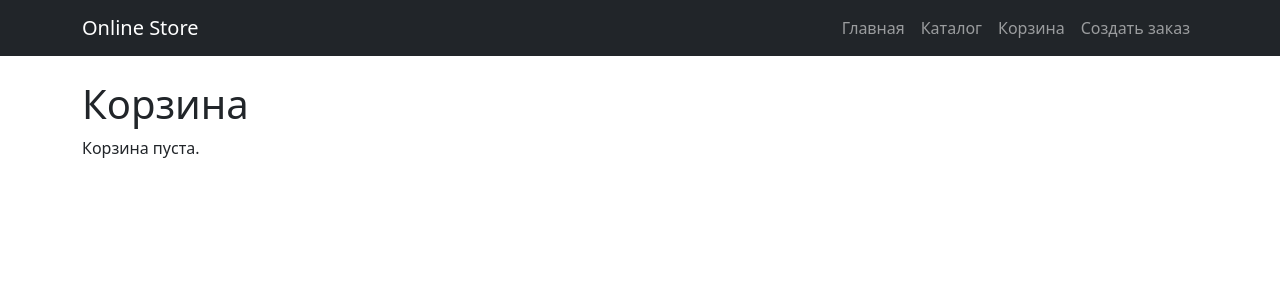
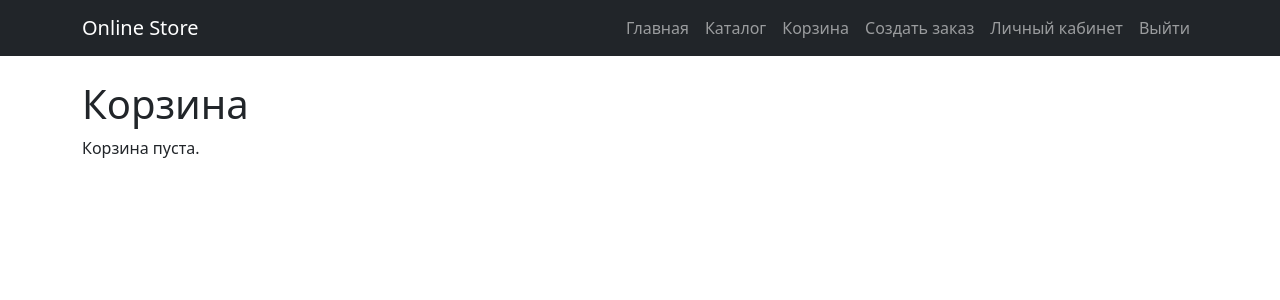
Before and after one commit to giveMepower94/Python_OnlineStore_Kulagin, a Django app: page /cart/ in a window 1280 px wide. Shown: the top 300 px of the page. Run offline with Django 5.2, Linux system fonts and the light colour scheme; the visitor is signed in with stand-in values (Sample User, id 1); data comes from the database, SQL or seed files in the repository; data that the repository does not hold is empty.

Commit message:
edit base.html

```diff
--- a/store/views.py
+++ b/store/views.py
@@ -3,40 +3,49 @@ from .models import Product, Stock, Cart, Order, OrderItem
 from django.urls import reverse_lazy
 from .forms import CartForm, OrderForm
 from django.shortcuts import render
+from django.contrib.auth.mixins import LoginRequiredMixin
 
 
 # Create your views here.
-class ProductListView(ListView):
+class ProductListView(LoginRequiredMixin, ListView):
     model = Product
     template_name = 'store/product_list.html'
     context_object_name = 'products'
 
+    # перенаправление неавторизованных на страницу логина
+    login_url = '/users/login/'
+    redirect_field_name = 'next'
 
-class ProductDetailView(DetailView):
+
+class ProductDetailView(LoginRequiredMixin, DetailView):
     model = Product
     template_name = 'store/product_detail.html'
     context_object_name = 'product'
+    login_url = '/users/login/'
 
 
-class StockListView(ListView):
+class StockListView(LoginRequiredMixin, ListView):
     model = Stock
     template_name = 'store/stock_list'
     context_object_name = 'stocks'
+    login_url = '/users/login/'
 
     def get_queryset(self):
         return Stock.objects.all()
 
 
-class StockDetailView(DetailView):
+class StockDetailView(LoginRequiredMixin, DetailView):
     model = Stock
     template_name = 'store/stock_detail'
     context_object_name = 'stock'
+    login_url = '/users/login/'
 
 
-class AddToCartView(FormView):
+class AddToCartView(LoginRequiredMixin, FormView):
     form_class = CartForm
     template_name = 'store/add_to_cart.html'
     success_url = reverse_lazy('cart_detail')
+    login_url = '/users/login/'
 
     def form_valid(self, form):
         product = form.cleaned_data['product']
@@ -47,18 +56,20 @@ class AddToCartView(FormView):
         return super().form_valid(form)
 
 
-class CartDetailView(DetailView):
+class CartDetailView(LoginRequiredMixin, DetailView):
     model = Cart
     template_name = 'store/cart_detail.html'
+    login_url = '/users/login/'
 
     def get_object(self):
         return Cart.objects.get_or_create(customer=self.request.user.customer)
 
 
-class CreateOrderView(FormView):
+class CreateOrderView(LoginRequiredMixin, FormView):
     template_name = 'store/order_create.html'
     form_class = OrderForm
     success_url = reverse_lazy('order_success')
+    login_url = '/users/login/'
 
     def form_valid(self, form):
         user = self.request.user
@@ -93,10 +104,11 @@ class CreateOrderView(FormView):
         return render(self.request, 'store/order_success.html', {'order': order})
 
 
-class OrderDetailView(DetailView):
+class OrderDetailView(LoginRequiredMixin, DetailView):
     model = Order
     template_name = 'store/order_detail.html'
     context_object_name = 'order'
+    login_url = '/users/login/'
 
     def get_queryset(self):
         return Order.objects.filter(customer=self.request.user.customer)
--- a/templates/base.html
+++ b/templates/base.html
@@ -7,10 +7,7 @@
     {% load static %}
 
     <!-- Bootstrap CSS через CDN -->
-  <link
-      href="https://cdn.jsdelivr.net/npm/bootstrap@5.3.2/dist/css/bootstrap.min.css"
-      rel="stylesheet">
-
+    <link href="https://cdn.jsdelivr.net/npm/bootstrap@5.3.2/dist/css/bootstrap.min.css" rel="stylesheet">
 </head>
 <body>
 
@@ -20,23 +17,37 @@
 
             <div class="collapse navbar-collapse">
                 <ul class="navbar-nav ms-auto">
-
                     <li class="nav-item">
                         <a class="nav-link" href="{% url 'product_list' %}">Главная</a>
                     </li>
-
                     <li class="nav-item">
                         <a class="nav-link" href="{% url 'stock_list' %}">Каталог</a>
                     </li>
 
+                    {% if request.user.is_authenticated %}
                         <li class="nav-item">
                             <a class="nav-link" href="{% url 'cart_detail' %}">Корзина</a>
                         </li>
-
                         <li class="nav-item">
                             <a class="nav-link" href="{% url 'order_create' %}">Создать заказ</a>
                         </li>
-
+                        <li class="nav-item">
+                            <a class="nav-link" href="{% url 'profile' %}">Личный кабинет</a>
+                        </li>
+                        <li class="nav-item">
+                            <form method="post" action="{% url 'logout' %}" class="d-inline">
+                                {% csrf_token %}
+                                <button type="submit" class="nav-link btn btn-link">Выйти</button>
+                            </form>
+                        </li>
+                    {% else %}
+                        <li class="nav-item">
+                            <a class="nav-link" href="{% url 'login' %}">Войти</a>
+                        </li>
+                        <li class="nav-item">
+                            <a class="nav-link" href="{% url 'register' %}">Регистрация</a>
+                        </li>
+                    {% endif %}
                 </ul>
             </div>
         </div>
--- a/users/urls.py
+++ b/users/urls.py
@@ -9,5 +9,5 @@ urlpatterns = [
     path('login/', auth_views.LoginView.as_view(
         template_name='users/login.html'
     ), name='login'),
-    path('logout/', auth_views.LogoutView.as_view(), name='logout'),
+    path('logout/', auth_views.LogoutView.as_view(next_page='login'), name='logout'),
 ]
```
Lines whose indentation alone changed are shown as unchanged.
